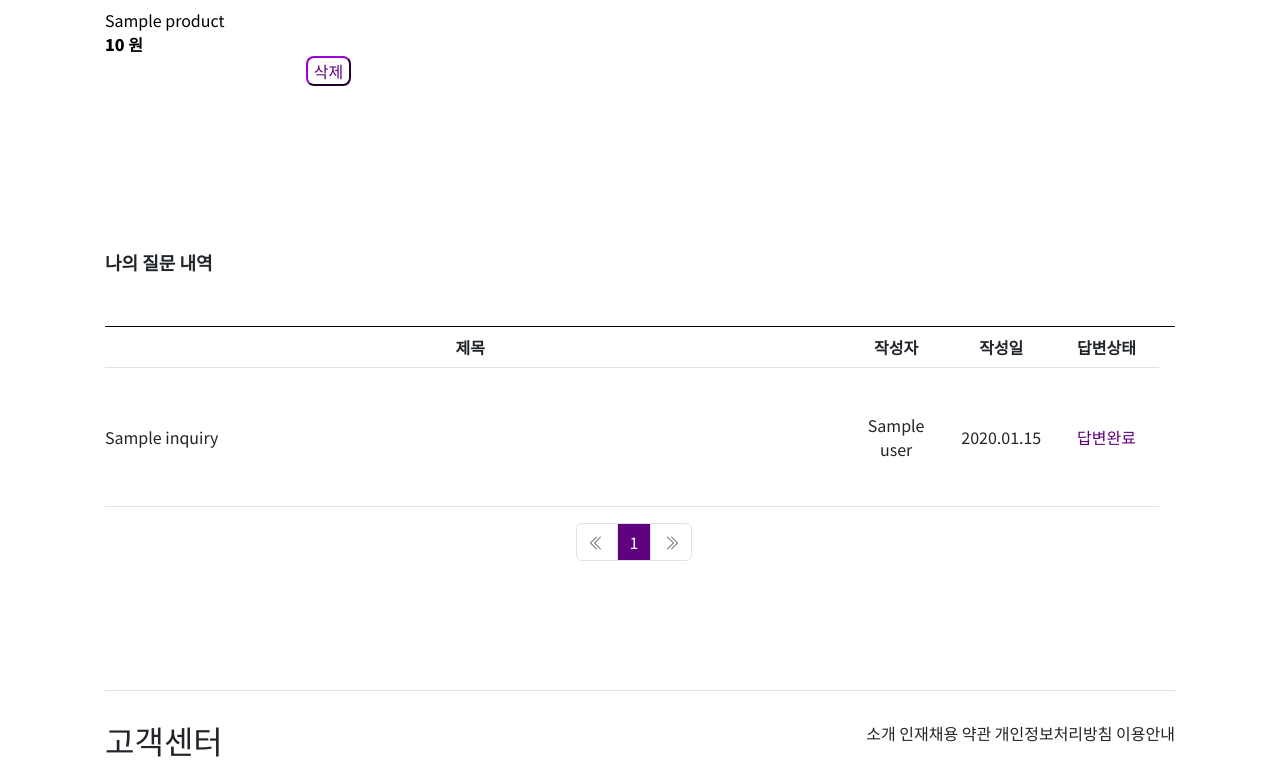
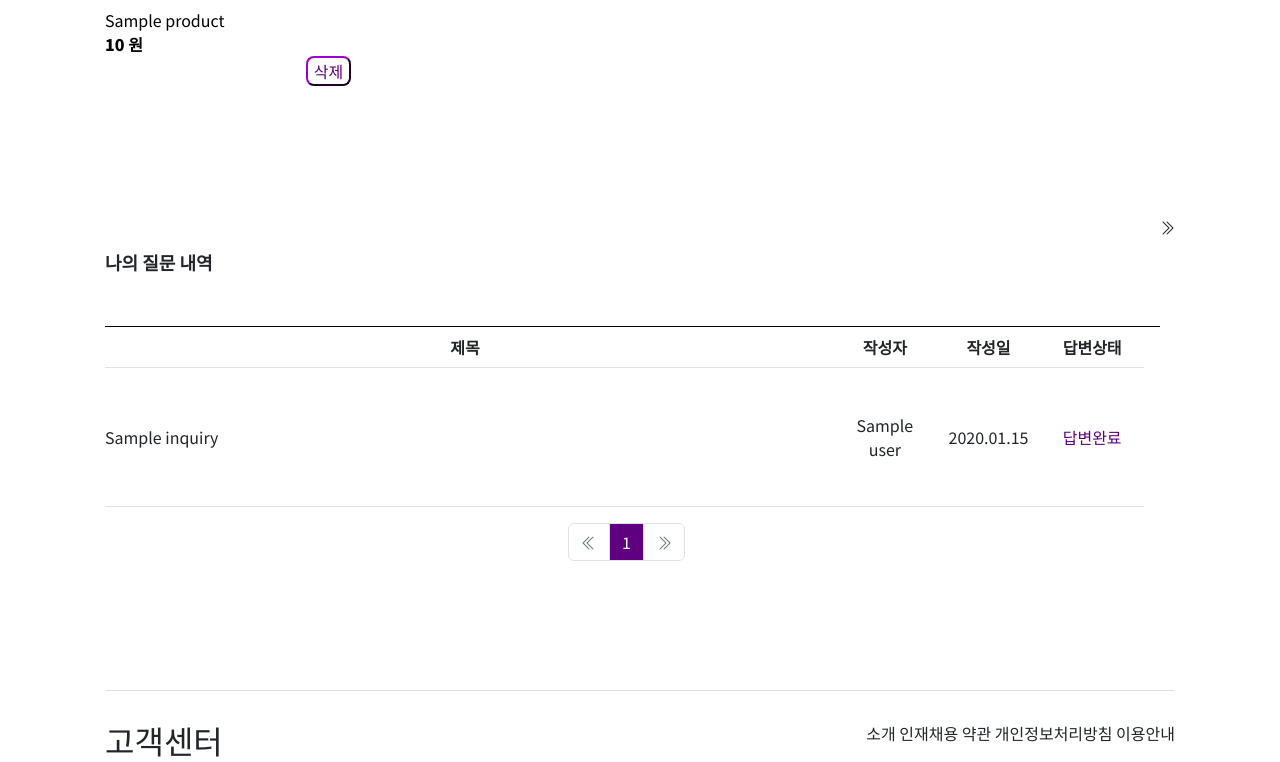
Before and after one commit to jincde/Chicken-Kurly, a Django app: template accounts/templates/accounts/profile.html in a window 1280 px wide. Shown: the part 1615-2377 px from the top of the page. Run offline with Django 3.2, Linux system fonts and the light colour scheme; the template is opened without the code that fills it: most values are stand-ins (such as "Sample title", 1, 10 or a date in 2020); grey boxes marked "Sample" are stand-in pictures; some libraries are stand-ins or nearby versions.

Commit message:
chore: accounts[profile] renew

```diff
--- a/accounts/templates/accounts/profile.html
+++ b/accounts/templates/accounts/profile.html
@@ -362,6 +362,23 @@
           </ul>
           </div>
 
+          <!-- 다음페이지 -->
+          {% if inquiries.has_next %}
+            <li class="page-item">
+              <a class="page-link" href="?inquiry_page={{ inquiries.next_page_number }}">
+                <i class="bi bi-chevron-double-right"></i>
+              </a>
+            </li>
+          {% else %}
+            <li class="page-item disabled">
+              <a class="page-link" tabindex="-1" aria-disabled="true" href="#">
+                <i class="bi bi-chevron-double-right"></i>
+              </a>
+            </li>
+          {% endif %}
+          </ul>
+          </div>
+
 
           <!-- slides end -->
           <div class="swiper-button-prev" style="position: absolute;"><i class="bi bi-arrow-left-circle-fill"
```
